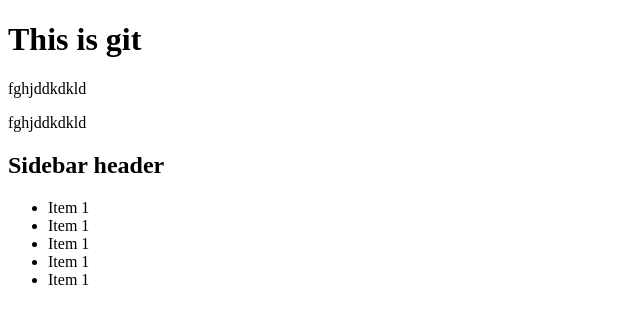
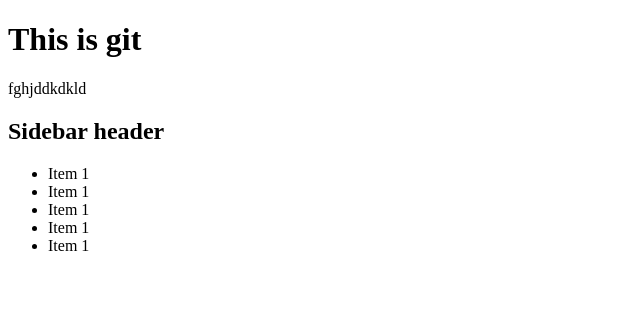
Before and after one commit to itrm000/neto-test, a plain HTML site: page index.html in a window 1280 px wide. Shown: the whole page, without its empty margins (0-640 px from the left). Drawn offline with Linux system fonts and the light colour scheme.

Commit message:
Third commit

```diff
--- a/css/main.css
+++ b/css/main.css
@@ -3,5 +3,5 @@ body {
 }
 
 p {
-    font-size: 20px;
+    font-size: 30px;
 }
--- a/index.html
+++ b/index.html
@@ -9,7 +9,7 @@
 
    <h1>This is git</h1>
    <p>fghjddkdkld</p>
-   <p>fghjddkdkld</p>
+
 
    <aside>
 
```
